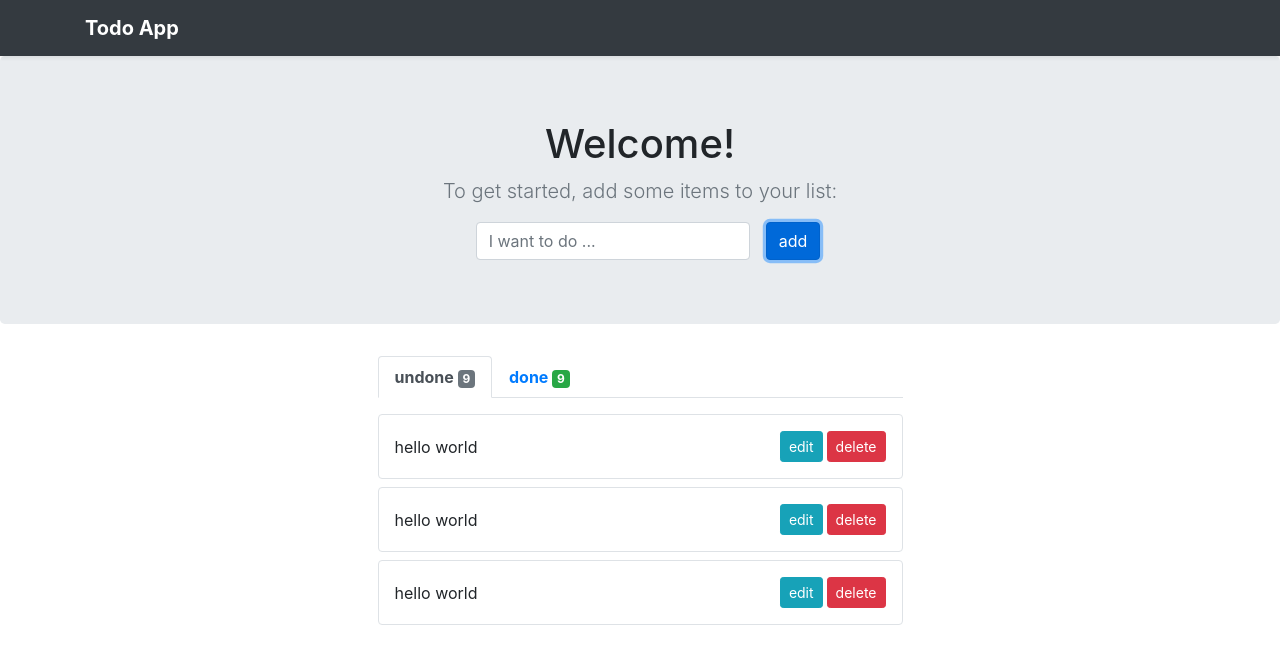
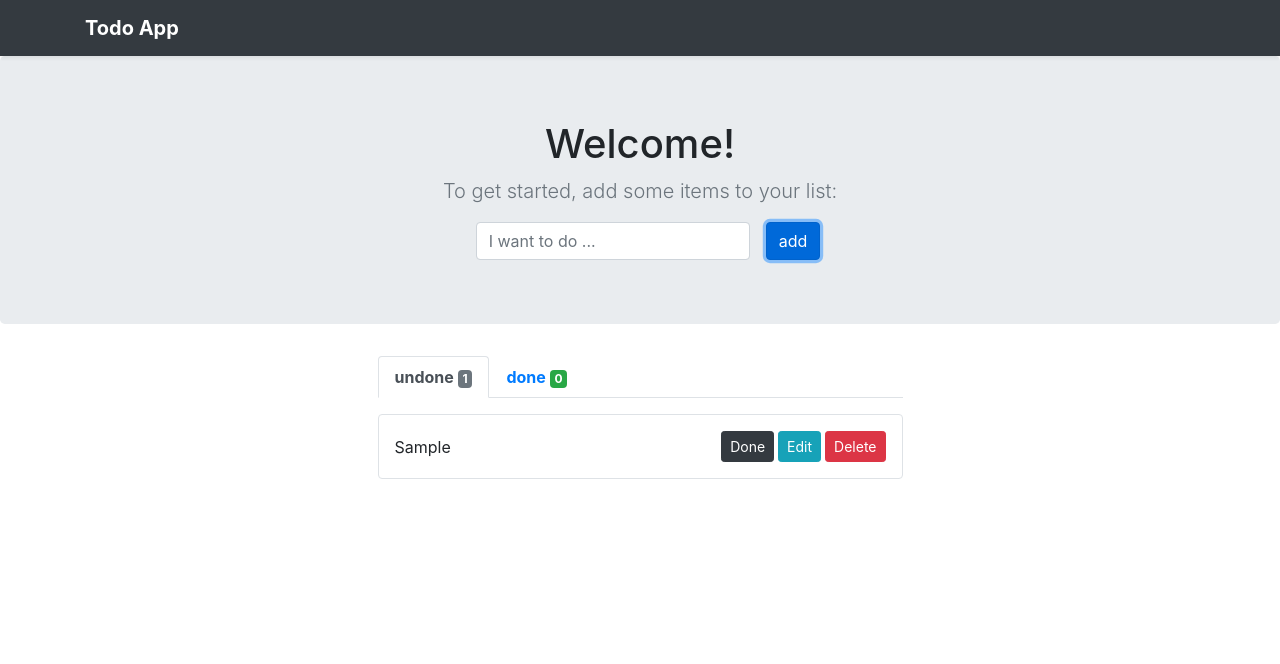
Before and after one commit to f-familzare/Todo-react-app, a React (Create React App) app: page / in a window 1280 px wide. Both pictures are taken after typing "Sample" into the empty fields and a click on the button "add". Shown: the top 664 px of the page. Built offline with nearby package versions, Linux system fonts and the light colour scheme.

Commit message:
Edit Todo & Refactor App.js and Create TodoList

```diff
--- a/src/Components/App.js
+++ b/src/Components/App.js
@@ -2,7 +2,8 @@ import React ,{useState} from "react";
 import 'bootstrap/dist/css/bootstrap.css'
 //import Components
 import Header from './Layouts/Header';
-import AddTodo from "./Layouts/AddTodo";
+import AddTodo from "./AddTodo";
+import TodoList from "./TodoList";
 
 function App(){
     const [todos,setTodos]=useState({todos : []})
@@ -12,6 +13,36 @@ function App(){
                 ...prevState.todos,
                 {key:Date.now(),done:false,title:text}
             ]}
+        })
+    }
+    const editTodo=(key,text)=>{
+        let task=todos.todos.find(item=>item.key===key);
+        task.title=text;
+        let newTodos=todos.todos.filter(item=>item.key!==key)
+        setTodos({
+            todos:[
+                ...newTodos,
+                task
+            ]
+        })
+    }
+    const deleteTodo = (key)=>{
+        setTodos(prevState=>{
+            return{
+                todos:prevState.todos.filter(item=>item.key!==key)
+            }
+        })
+    }
+
+    const changeTodoStatus=(key)=>{
+        let task=todos.todos.find(item=>item.key===key);
+        task.done=!task.done;
+        let newTodos=todos.todos.filter(item=>item.key!==key)
+        setTodos({
+            todos:[
+                ...newTodos,
+                task
+            ]
         })
     }
     return(
@@ -28,45 +59,7 @@ function App(){
           <div className="todosList">
                 <div className="container">
                     <div className="d-flex flex-column align-items-center ">
-                        <nav className="col-6 mb-3">
-                            <div className="nav nav-tabs" id="nav-tab" role="tablist">
-                                <a className="nav-item nav-link active font-weight-bold" id="nav-home-tab">undone <span className="badge badge-secondary">9</span></a>
-                                <a className="nav-item nav-link font-weight-bold" id="nav-profile-tab">done <span className="badge badge-success">9</span></a>
-                            </div>
-                        </nav>
-                        <div className="col-6 mb-2">
-                            <div className="d-flex justify-content-between align-items-center border rounded p-3">
-                                <div>
-                                    hello world
-                                </div>
-                                <div>
-                                    <button type="button" className="btn btn-info btn-sm">edit</button>
-                                    <button type="button" className="btn btn-danger btn-sm ml-1">delete</button>
-                                </div>
-                            </div>
-                        </div>
-                        <div className="col-6 mb-2">
-                            <div className="d-flex justify-content-between align-items-center border rounded p-3">
-                                <div>
-                                    hello world
-                                </div>
-                                <div>
-                                    <button type="button" className="btn btn-info btn-sm">edit</button>
-                                    <button type="button" className="btn btn-danger btn-sm ml-1">delete</button>
-                                </div>
-                            </div>
-                        </div>
-                        <div className="col-6 mb-2">
-                            <div className="d-flex justify-content-between align-items-center border rounded p-3">
-                                <div>
-                                    hello world
-                                </div>
-                                <div>
-                                    <button type="button" className="btn btn-info btn-sm">edit</button>
-                                    <button type="button" className="btn btn-danger btn-sm ml-1">delete</button>
-                                </div>
-                            </div>
-                        </div>
+                        <TodoList todos={todos} deleteTodo={(key)=>deleteTodo(key)} changeTodoStatus={(key)=>changeTodoStatus(key)} editTodo={(key,text)=>editTodo(key,text)} />
                     </div>
 
                 </div>
--- /dev/null
+++ b/src/Components/EditTodo.js
@@ -0,0 +1,21 @@
+import React ,{useState} from "react";
+
+function EditTodo({todo,EditHandler}) {
+    const [formInput,setFormInput]=useState(todo.title)
+    let inputHandler=(event)=>{
+        setFormInput(event.target.value)
+    }
+    return(
+        <div className="col-6 mb-2">
+        <div className="d-flex justify-content-between align-items-center border rounded p-3">
+            <div>
+            <input value={formInput} onChange={inputHandler} className="form-control"/>
+            </div>
+            <div>
+                <button type="button" className="btn btn-info btn-sm ml-1" onClick={()=>EditHandler(formInput)}>Edit</button>
+            </div>
+        </div>
+    </div>
+    )
+}
+export default EditTodo;
--- /dev/null
+++ b/src/Components/Todo.js
@@ -0,0 +1,34 @@
+import React, { useState } from "react";
+import EditTodo from "./EditTodo";
+
+function Todo({todo,editTodo,deleteTodo,changeTodoStatus}){
+    const [edit,setEdit]=useState(false)
+    let EditHandler=(text) => {
+        editTodo(todo.key,text)
+        setEdit(false)
+
+    }
+    return(
+        <>
+        {
+            !edit ?
+            <div className="col-6 mb-2">
+                <div className="d-flex justify-content-between align-items-center border rounded p-3">
+                    <div>
+                    {todo.title}
+                    </div>
+                    <div>
+                        <button type="button" className={`btn btn-sm ${!todo.done?'btn-dark':'btn-warning'}`} onClick={()=>changeTodoStatus(todo.key)}>{!todo.done?'Done':'UnDone'}</button>
+                        <button type="button" className="btn btn-info btn-sm ml-1" onClick={()=>setEdit(true)}>Edit</button>
+                        <button type="button" className="btn btn-danger btn-sm ml-1" onClick={()=>deleteTodo(todo.key)}>Delete</button>
+                    </div>
+                </div>
+            </div> :
+            <EditTodo todo={todo} EditHandler={(text)=>EditHandler(text)}/>
+        }
+
+    </>
+
+    );
+}
+export default Todo;
--- /dev/null
+++ b/src/Components/TodoList.js
@@ -0,0 +1,25 @@
+import React,{useState} from "react";
+import Todo from "./Todo";
+
+function TodoList({todos,deleteTodo,changeTodoStatus,editTodo}) {
+    const [status,setStatus]=useState(false);
+    let tasks=todos.todos.filter(task=>task.done === status)
+    return(
+        <>
+                <nav className="col-6 mb-3">
+                    <div className="nav nav-tabs" id="nav-tab" role="tablist">
+                        <a className={`nav-item nav-link font-weight-bold ${status===false ? 'active':''}`} id="nav-home-tab" onClick={()=>setStatus(false)}>undone <span className="badge badge-secondary">{todos.todos.filter(item=>item.done===false).length}</span></a>
+                        <a className={`nav-item nav-link font-weight-bold ${status===true ? 'active' : '' }`} id="nav-profile-tab" onClick={()=>setStatus(true)}>done <span className="badge badge-success">{todos.todos.filter(item=>item.done===true).length}</span></a>
+                    </div>
+                </nav>
+
+            {
+                tasks.length===0
+                ? <p className="text-info">There isn't any Task</p>
+                : tasks.map(item=><Todo key={item.key} todo={item} deleteTodo={deleteTodo} changeTodoStatus={changeTodoStatus} editTodo={editTodo}></Todo>)
+            }
+        </>
+    )
+
+}
+export default TodoList;
```
Also changed, not shown: src/Components/AddTodo.js (line endings or trailing spaces).
